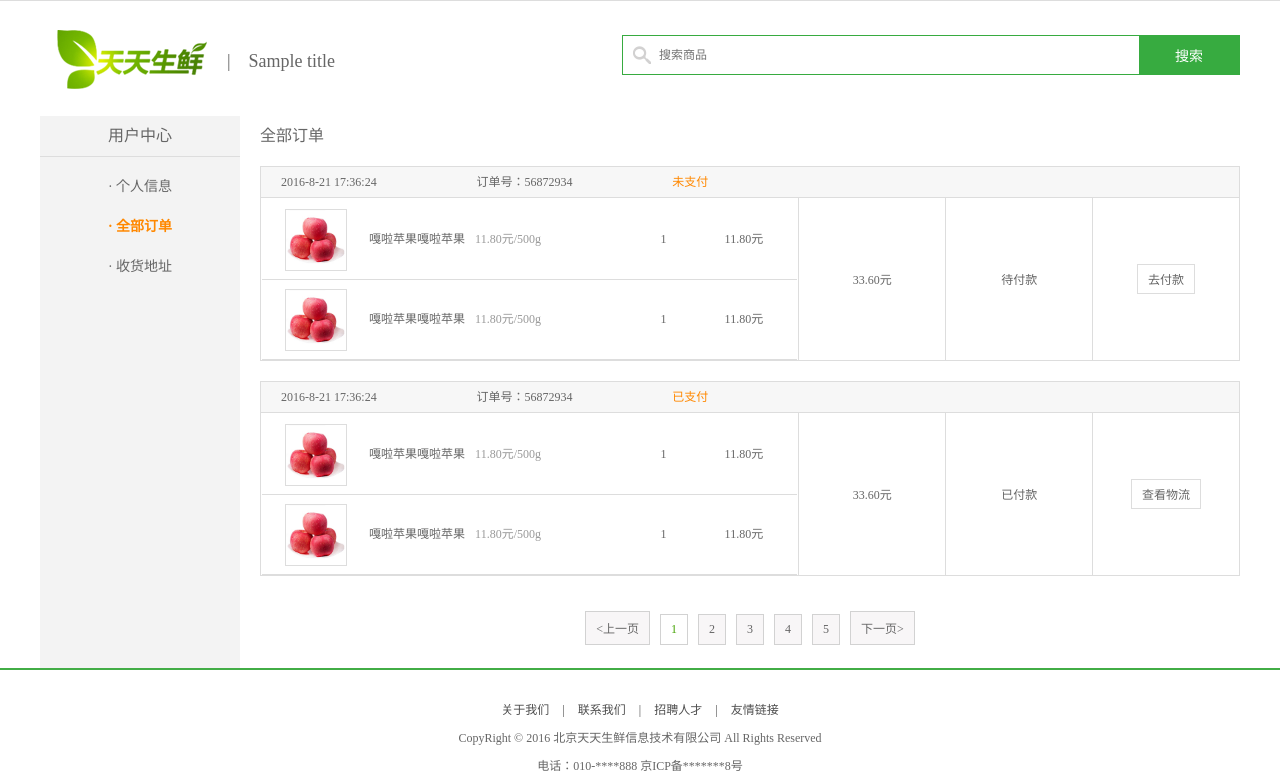
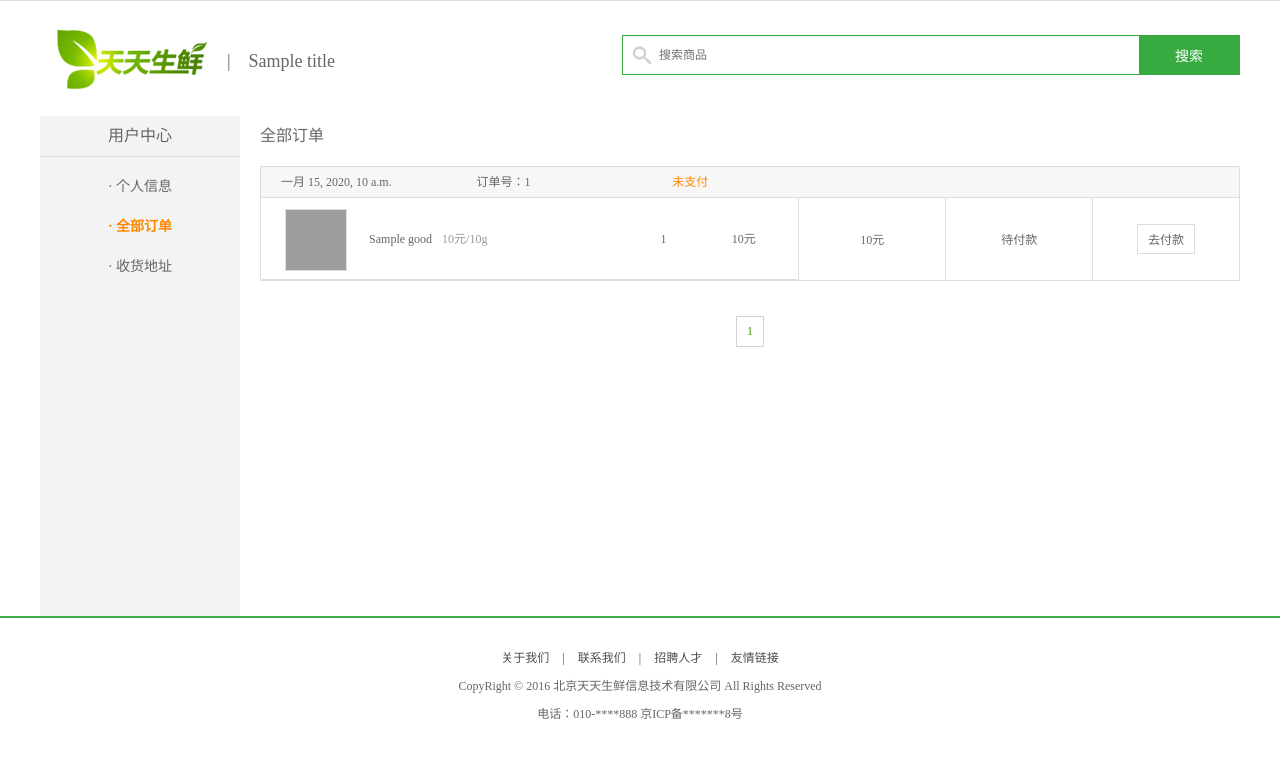
Before and after one commit to jingv/dailyFresh, a Django app: template templates/df_user/user_center_order.html in a window 1280 px wide. Shown: the part 29-803 px from the top of the page. After the commit the page ends 748 px from the top, so only its background shows below. Run offline with Django 3.2, Linux system fonts and the light colour scheme; the template is opened without the code that fills it: most values are stand-ins (such as "Sample title", 1, 10 or a date in 2020); grey boxes are pictures that could not be loaded.

Commit message:
未完成用户中心的订单列表功能，日后再议

```diff
--- a/df_order/views.py
+++ b/df_order/views.py
@@ -61,6 +61,7 @@ def order_handler(request):
             detail.order = order
             # 查询购物车信息
             cart = CartInfo.objects.get(id=cart_id)
+            # print('==========================', cart_id)
             # 判断商品库存
             goods = cart.goods
             if goods.goods_left >= cart.count:
@@ -72,16 +73,16 @@ def order_handler(request):
                 detail.count = cart.count
                 detail.save()
                 # 删除购物车数据
+                # print('==================', 'delete')
                 cart.delete()
             else:
                 transaction.savepoint_rollback(tran_id)
                 return redirect('/cart/')
-        transaction.savepoint_rollback(tran_id)
     except Exception as e:
         transaction.savepoint_rollback(tran_id)
         return redirect('/cart/')
 
-    return redirect('/user/user_order/')
+    return redirect('/user/user_order_1/')
 
 
 @user_decorator.login
--- a/df_user/urls.py
+++ b/df_user/urls.py
@@ -8,7 +8,7 @@ urlpatterns = [
     url(r'^login/$', views.login),
     url(r'^login_handle/$', views.login_handle),
     url(r'^user_info/$', views.user_info),
-    url(r'^user_order/$', views.user_order),
+    url(r'^user_order_(\d+)/$', views.user_order),
     url(r'^user_site/$', views.user_site),
     url(r'^logout/$', views.logout),
 ]
--- a/templates/df_goods/list.html
+++ b/templates/df_goods/list.html
@@ -90,7 +90,7 @@
 					{% endif %}
 				{% endfor %}
 
-				{% if page_list.has_previous %}
+				{% if page_list.has_next %}
 					<a href="/goods/list{{typeinfo.id}}_{{page_list.next_page_number}}_{{sort_rules}}/">下一页</a>
 				{% endif %}
 			</div>
--- a/templates/df_user/user_center_info.html
+++ b/templates/df_user/user_center_info.html
@@ -6,7 +6,7 @@
 			<h3>用户中心</h3>
 			<ul>
 				<li><a href="/user/user_info/" class="active">· 个人信息</a></li>
-				<li><a href="/user/user_order/">· 全部订单</a></li>
+				<li><a href="/user/user_order_1/">· 全部订单</a></li>
 				<li><a href="/user/user_site/">· 收货地址</a></li>
 			</ul>
 		</div>
--- a/templates/df_user/user_center_order.html
+++ b/templates/df_user/user_center_order.html
@@ -6,79 +6,62 @@
 			<h3>用户中心</h3>
 			<ul>
 				<li><a href="/user/user_info/">· 个人信息</a></li>
-				<li><a href="/user/user_order/" class="active">· 全部订单</a></li>
+				<li><a href="/user/user_order_1/" class="active">· 全部订单</a></li>
 				<li><a href="/user/user_site/">· 收货地址</a></li>
 			</ul>
 		</div>
+
 		<div class="right_content clearfix">
 				<h3 class="common_title2">全部订单</h3>
+				{% for user_order in page_list %}
 					<ul class="order_list_th w978 clearfix">
-					<li class="col01">2016-8-21 17:36:24</li>
-					<li class="col02">订单号：56872934</li>
-					<li class="col02 stress">未支付</li>
+						<li class="col01">{{user_order.order_date}}</li>
+						<li class="col02">订单号：{{user_order.order_id}}</li>
+						<li class="col02 stress">
+							{% if user_order.isPay %}已支付
+							{% else %}未支付
+							{% endif %}
+						</li>
 					</ul>
 
 					<table class="order_list_table w980">
 						<tbody>
 							<tr>
 								<td width="55%">
+									{% for goods in user_orders_item.0 %}
 									<ul class="order_goods_list clearfix">
-									<li class="col01"><img src="/static/images/goods02.jpg"></li>
-									<li class="col02">嘎啦苹果嘎啦苹果<em>11.80元/500g</em></li>
-									<li class="col03">1</li>
-									<li class="col04">11.80元</li>
+										<li class="col01"><img src="/static/{{goods.goods.goods_pic}}"></li>
+										<li class="col02">{{goods.goods.goods_title}}<em>{{goods.goods.goods_price}}元/{{goods.goods.goods_price_unit}}g</em></li>
+										<li class="col03">{{goods.count}}</li>
+										<li class="col04">{{goods.price}}元</li>
 									</ul>
-								<ul class="order_goods_list clearfix">
-									<li class="col01"><img src="/static/images/goods02.jpg"></li>
-									<li class="col02">嘎啦苹果嘎啦苹果<em>11.80元/500g</em></li>
-									<li class="col03">1</li>
-									<li class="col04">11.80元</li>
-								</ul>
+									{% endfor %}
+
 								</td>
-							<td width="15%">33.60元</td>
+								<td width="15%">{{user_order.order_total_price}}元</td>
 								<td width="15%">待付款</td>
 								<td width="15%"><a href="#" class="oper_btn">去付款</a></td>
 							</tr>
 						</tbody>
 					</table>
-
-				<ul class="order_list_th w978 clearfix">
-					<li class="col01">2016-8-21 17:36:24</li>
-					<li class="col02">订单号：56872934</li>
-					<li class="col02 stress">已支付</li>
-				</ul>
-				<table class="order_list_table w980">
-					<tbody>
-						<tr>
-							<td width="55%">
-								<ul class="order_goods_list clearfix">
-									<li class="col01"><img src="/static/images/goods02.jpg"></li>
-									<li class="col02">嘎啦苹果嘎啦苹果<em>11.80元/500g</em></li>
-									<li class="col03">1</li>
-									<li class="col04">11.80元</li>
-								</ul>
-								<ul class="order_goods_list clearfix">
-									<li class="col01"><img src="/static/images/goods02.jpg"></li>
-									<li class="col02">嘎啦苹果嘎啦苹果<em>11.80元/500g</em></li>
-									<li class="col03">1</li>
-									<li class="col04">11.80元</li>
-								</ul>
-							</td>
-							<td width="15%">33.60元</td>
-							<td width="15%">已付款</td>
-							<td width="15%"><a href="#" class="oper_btn">查看物流</a></td>
-						</tr>
-					</tbody>
-				</table>
+				{% endfor %}
 
 				<div class="pagenation">
-					<a href="#"><上一页</a>
-					<a href="#" class="active">1</a>
-					<a href="#">2</a>
-					<a href="#">3</a>
-					<a href="#">4</a>
-					<a href="#">5</a>
-					<a href="#">下一页></a>
+				{% if page_list.has_previous %}
+					<a href="/user/user_order_{{page_list.previous_page_number}}/">上一页</a>
+				{% endif %}
+
+				{% for page_index in paginator.page_range %}
+					{% if page_index == page_list.number%}
+						<a href="#" class="active">{{page_index}}</a>
+					{% else %}
+						<a href="/user/user_order_{{page_index}}/">{{page_index}}</a>
+					{% endif %}
+				{% endfor %}
+
+				{% if page_list.has_next %}
+					<a href="/user/user_order_{{page_list.next_page_number}}/">下一页</a>
+				{% endif %}
 			</div>
 		</div>
 	</div>
--- a/templates/df_user/user_center_site.html
+++ b/templates/df_user/user_center_site.html
@@ -6,7 +6,7 @@
 			<h3>用户中心</h3>
 			<ul>
 				<li><a href="/user/user_info/">· 个人信息</a></li>
-				<li><a href="/user/user_order/">· 全部订单</a></li>
+				<li><a href="/user/user_order_1/">· 全部订单</a></li>
 				<li><a href="/user/user_site/" class="active">· 收货地址</a></li>
 			</ul>
 		</div>
```
Also changed, not shown: df_user/views.py (+22 -2 lines). Lines whose indentation alone changed are shown as unchanged.
